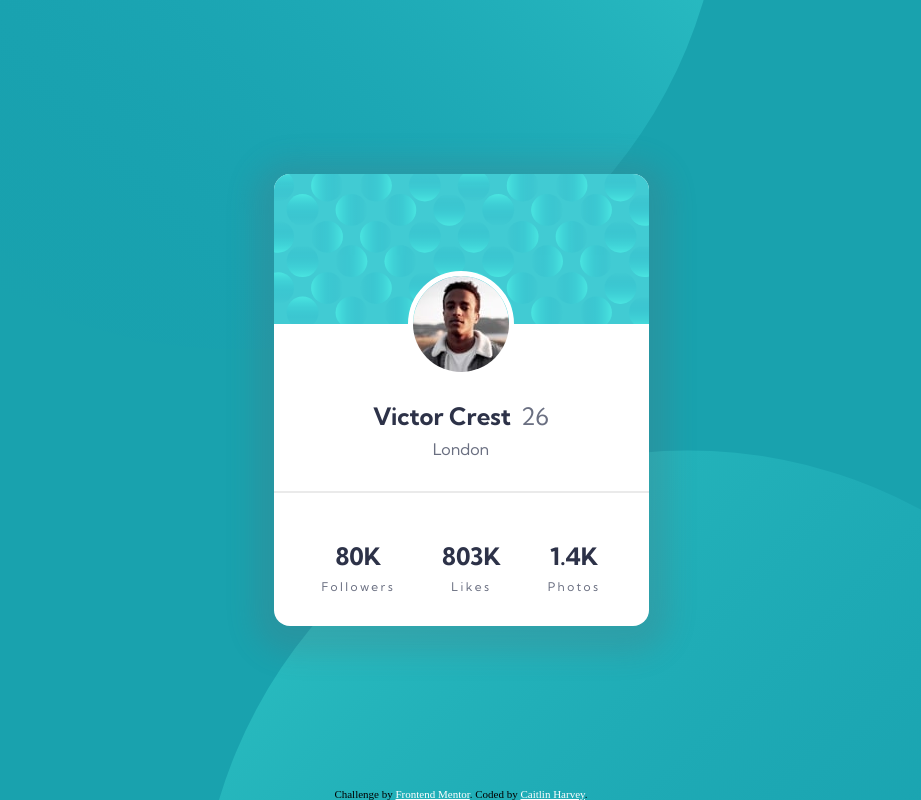
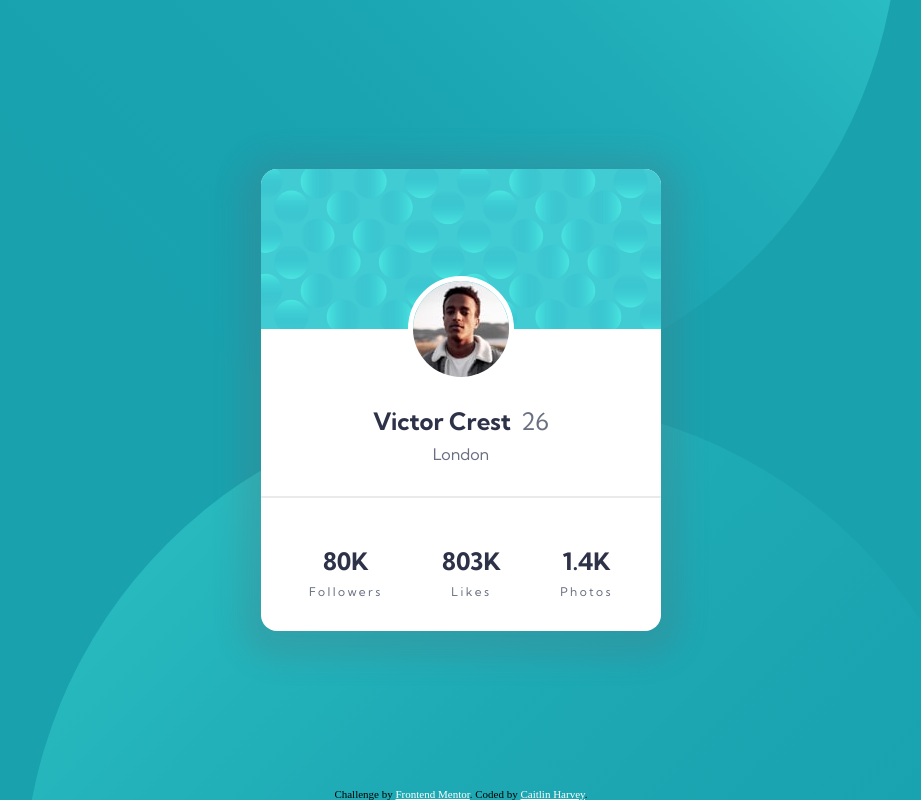
Before and after one commit to CHarvey820/profile-card-component-main, a plain HTML site: page index.html in a window 1280 px wide. Shown: the whole page, without its empty margins (179-1100 px from the left). Drawn offline with Linux system fonts and the light colour scheme.

Commit message:
gh pages tweaks

```diff
--- a/styles.css
+++ b/styles.css
@@ -25,10 +25,6 @@
   padding: 0;
 }
 
-body{
-
-}
-
 main{
     background-color: var(--clr-dkCyan);
     height: 100vh;
@@ -37,7 +33,7 @@ main{
     align-items: center;
     flex-direction: column;
     background-image: url("./images/bg-pattern-bottom.svg"), url("./images/bg-pattern-top.svg");
-    background-position: right -75px top 450px, left -75px bottom 450px;
+    background-position: right 100px top 400px, left 100px bottom 400px;
     background-repeat: no-repeat;
 }
 
@@ -62,7 +58,7 @@ hr{
 
 
 .container{
-   width: 375px;
+   width: 400px;
    background-color: white;
    border-radius: 1rem;
    font-family: var(--font-KumbhSans);
```
